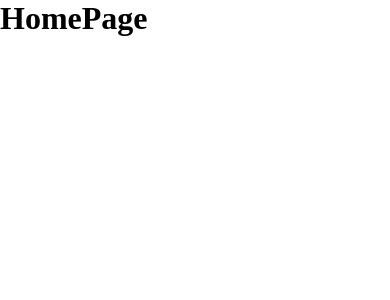
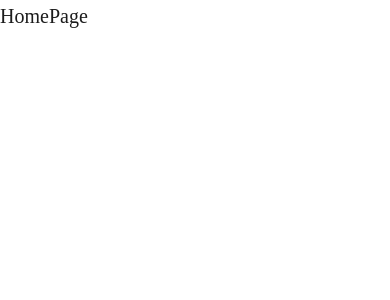
Before and after one commit to rashidovjavid1/TechTeam, a Next.js app: page / in a window 390 px wide. Shown: the top 300 px of the page. Built offline with nearby package versions, Linux system fonts and the light colour scheme.

Commit message:
Refactor global styles for improved consistency and responsiveness

```diff
--- a/app/global.scss
+++ b/app/global.scss
@@ -1,5 +1,132 @@
-* {
+*,
+*::before,
+*::after {
+  box-sizing: border-box;
+  margin: 0;
   padding: 0;
+}
+
+/* Base font size to 10px */
+html {
+  font-size: 10px;
+}
+
+@media screen and (max-width: 4000px) {
+  html {
+    font-size: 15px;
+  }
+}
+@media screen and (max-width: 3000px) {
+  html {
+    font-size: 13px;
+  }
+}
+@media screen and (max-width: 2000px) {
+  html {
+    font-size: 10px;
+  }
+}
+@media screen and (max-width: 1199.9px) {
+  html {
+    font-size: 9px;
+  }
+}
+@media screen and (max-width: 1023.9px) {
+  html {
+    font-size: 8px;
+  }
+}
+@media screen and (max-width: 991.9px) {
+  html {
+    font-size: 7px;
+  }
+}
+@media screen and (max-width: 767.9px) {
+  html {
+    font-size: 10px;
+  }
+}
+
+/* HTML5 display roles */
+article,
+aside,
+details,
+figcaption,
+figure,
+footer,
+header,
+main,
+menu,
+nav,
+section,
+summary {
+  display: block;
+}
+
+/* Remove list styles */
+ul,
+ol {
+  list-style: none;
+}
+
+/* Set body font and line height */
+body {
+  overflow-x: hidden;
+  line-height: 1.6;
+  background-color: #fff;
+  color: #1c1c1c;
+}
+
+/* Disable text decoration on links */
+a {
+  text-decoration: none;
+  color: inherit;
+}
+
+/* Reset table styles */
+table {
+  border-collapse: collapse;
+  border-spacing: 0;
+}
+
+/* Remove form input styles */
+input,
+textarea,
+button {
+  outline: none;
+  border: none;
+  padding: 0;
+  font: inherit;
+  background: none;
+}
+
+/* Set default button appearance */
+button {
+  background: transparent;
+  cursor: pointer;
+}
+
+/* Disable image borders */
+img {
+  border: 0;
+  max-width: 100%;
+  display: block;
+}
+
+/* Set default line heights */
+h1,
+h2,
+h3,
+h4,
+h5,
+h6 {
   margin: 0;
-  box-sizing: border-box;
+  font-weight: normal;
 }
+
+/* Container */
+.container {
+  max-width: 150rem;
+  padding: 0 3.5rem;
+  margin: 0 auto;
+}
```
